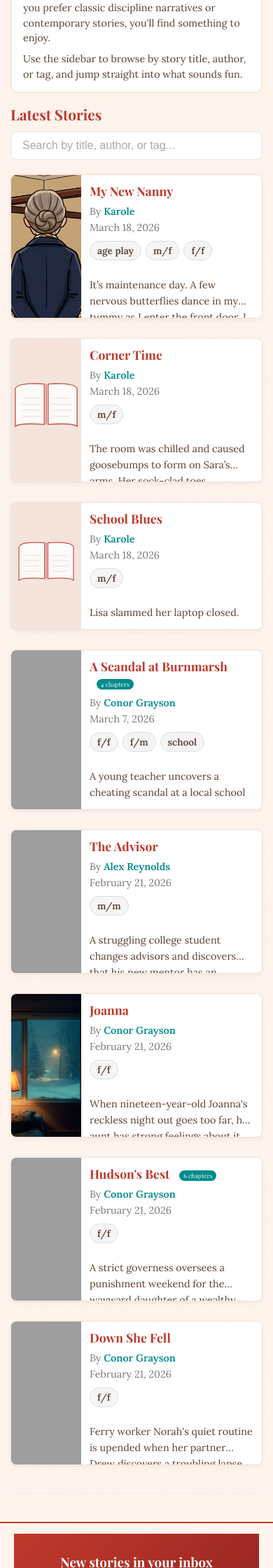
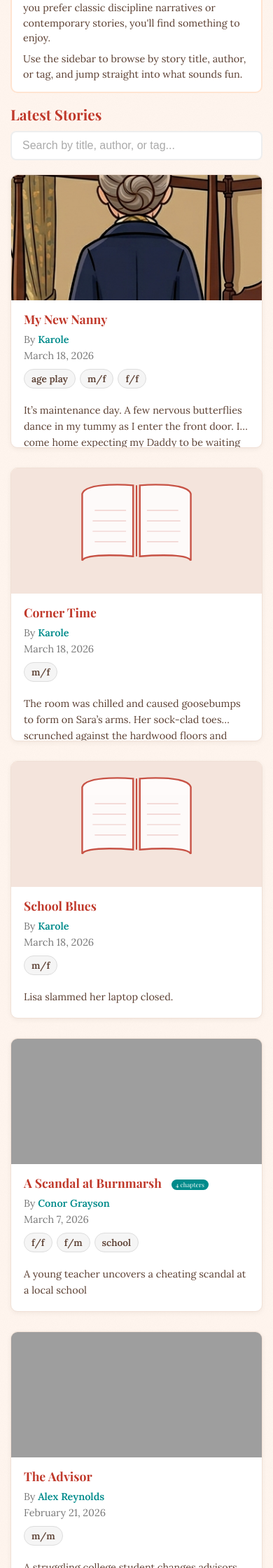
Before and after one commit to cheekypubs/cheekypubs.github.io, a Jekyll site: the page built from index.html, in a window 390 px wide. Shown: the part 389-2629 px from the top of the page at 70% size. Built offline with Jekyll 4.4.1, drawn with Linux system fonts in a browser that asks for light colours; some web fonts are replaced.

Commit message:
Unify card layout: vertical on all screens, 2:1 image ratio
Co-Authored-By: Claude Sonnet 4.6 <noreply@anthropic.com>

```diff
--- a/assets/css/style.css
+++ b/assets/css/style.css
@@ -547,7 +547,7 @@ a {
 .story-thumb {
     margin: 0;
     background-color: #FFE4D1;
-    aspect-ratio: 4 / 3;
+    aspect-ratio: 2 / 1;
     width: 100%;
     overflow: hidden;
 }
@@ -1158,42 +1158,8 @@ a {
         grid-template-columns: 1fr;
     }
 
-    .story-preview {
-        display: grid;
-        grid-template-columns: 100px 1fr;
-        grid-template-rows: auto 1fr;
-        flex-direction: unset;
-        align-items: unset;
-        border-radius: 8px;
-    }
-
-    .story-thumb-link {
-        grid-column: 1;
-        grid-row: 1 / -1;
-        width: 100%;
-    }
-
-    .story-thumb {
-        aspect-ratio: auto;
-        height: 100%;
-        min-height: 120px;
-    }
-
-    .story-preview-content {
-        grid-column: 2;
-        grid-row: 1;
-        padding: 12px 12px 0;
-        min-width: 0;
-    }
-
     .story-excerpt {
-        grid-column: 2;
-        grid-row: 2;
-        padding: 4px 12px 12px;
         -webkit-line-clamp: 2;
-        min-width: 0;
-        width: 100%;
-        box-sizing: border-box;
     }
 
     .story-title {
@@ -2056,7 +2022,7 @@ a {
     border-radius: 6px;
     overflow: hidden;
     background-color: #FFE4D1;
-    aspect-ratio: 4 / 3;
+    aspect-ratio: 2 / 1;
 }
 
 .also-by-thumb img {
```
